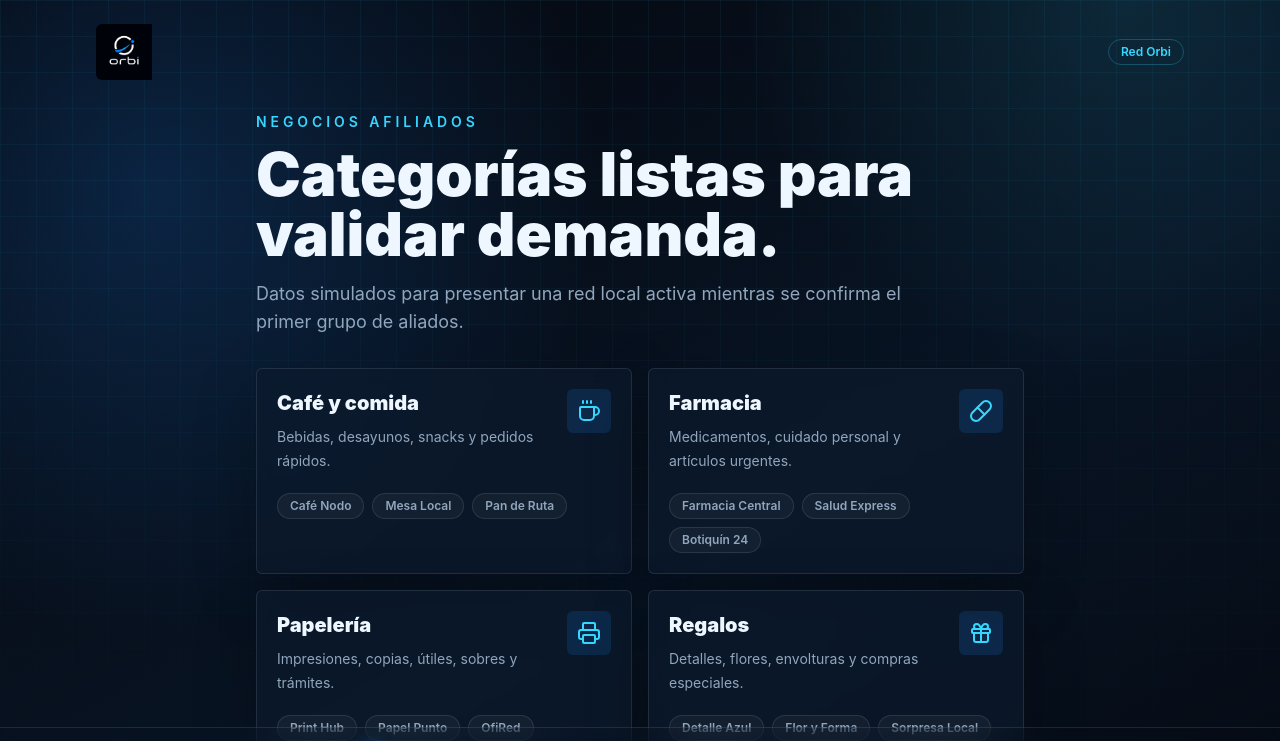
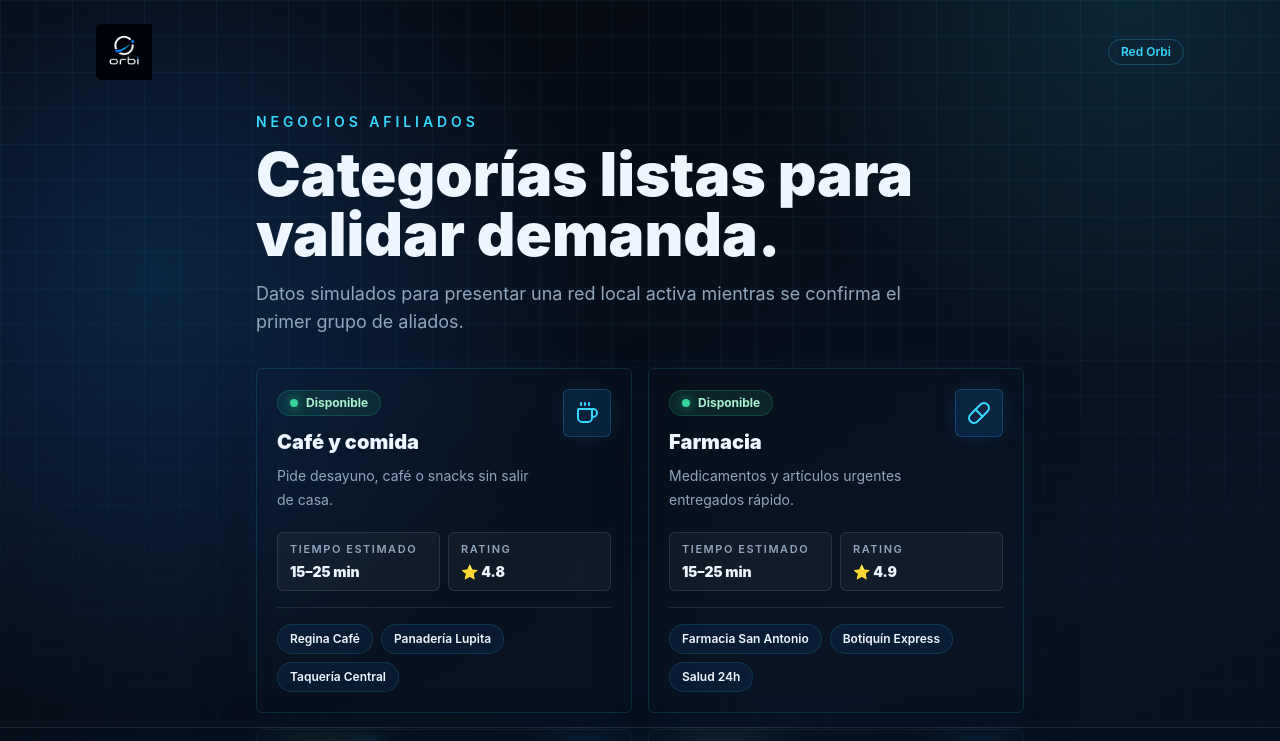
Before and after one commit to diegovs55/orbi-app, a Next.js app: page /negocios in a window 1280 px wide. Shown: the top 741 px of the page. Built offline with nearby package versions, Linux system fonts and the light colour scheme.

Commit message:
Mejora visual sección negocios afiliados

```diff
--- a/app/negocios/page.tsx
+++ b/app/negocios/page.tsx
@@ -4,32 +4,37 @@ import { PageShell } from "@/components/PageShell";
 const categories = [
   {
     name: "Café y comida",
-    description: "Bebidas, desayunos, snacks y pedidos rápidos.",
+    description: "Pide desayuno, café o snacks sin salir de casa.",
     icon: Coffee,
-    partners: ["Café Nodo", "Mesa Local", "Pan de Ruta"]
+    rating: "4.8",
+    partners: ["Regina Café", "Panadería Lupita", "Taquería Central"]
   },
   {
     name: "Farmacia",
-    description: "Medicamentos, cuidado personal y artículos urgentes.",
+    description: "Medicamentos y artículos urgentes entregados rápido.",
     icon: Pill,
-    partners: ["Farmacia Central", "Salud Express", "Botiquín 24"]
+    rating: "4.9",
+    partners: ["Farmacia San Antonio", "Botiquín Express", "Salud 24h"]
   },
   {
     name: "Papelería",
-    description: "Impresiones, copias, útiles, sobres y trámites.",
+    description: "Copias, impresiones y útiles cuando los necesitas.",
     icon: Printer,
-    partners: ["Print Hub", "Papel Punto", "OfiRed"]
+    rating: "4.7",
+    partners: ["Papelería Centro", "Copias Express", "Útiles Lupita"]
   },
   {
     name: "Regalos",
-    description: "Detalles, flores, envolturas y compras especiales.",
+    description: "Flores, detalles y sorpresas en ruta.",
     icon: Gift,
-    partners: ["Detalle Azul", "Flor y Forma", "Sorpresa Local"]
+    rating: "4.8",
+    partners: ["Florería D’Luz", "Sorpresas Regina", "Detalles Ana"]
   },
   {
     name: "Mandados",
-    description: "Compras, pagos, recolecciones y entregas cercanas.",
+    description: "Compras, pagos y vueltas coordinadas por Orbi.",
     icon: ShoppingBag,
+    rating: "4.9",
     partners: ["Orbi Express", "Ruta Corta", "Recados Pro"]
   }
 ];
@@ -47,24 +52,44 @@ export default function NegociosPage() {
           return (
             <article
               key={category.name}
-              className="rounded-md border border-white/10 bg-orbi-panel/70 p-5 shadow-soft backdrop-blur"
+              className="group rounded-md border border-orbi-cyan/15 bg-gradient-to-br from-orbi-panel/88 via-orbi-panel/70 to-orbi-black/82 p-5 shadow-[0_18px_55px_rgba(0,0,0,0.28),0_0_28px_rgba(31,139,255,0.08)] backdrop-blur transition hover:-translate-y-0.5 hover:border-orbi-cyan/35 hover:shadow-[0_24px_70px_rgba(0,0,0,0.34),0_0_38px_rgba(31,139,255,0.16)]"
             >
               <div className="mb-5 flex items-start justify-between gap-4">
                 <div>
+                  <span className="mb-3 inline-flex items-center gap-2 rounded-full border border-emerald-400/20 bg-emerald-400/10 px-3 py-1 text-xs font-bold text-emerald-200">
+                    <span className="h-2 w-2 rounded-full bg-emerald-400 shadow-[0_0_12px_rgba(52,211,153,0.8)]" />
+                    Disponible
+                  </span>
                   <h2 className="text-xl font-black tracking-normal text-orbi-text">
                     {category.name}
                   </h2>
                   <p className="mt-2 text-sm leading-6 text-orbi-muted">{category.description}</p>
                 </div>
-                <span className="flex h-11 w-11 shrink-0 items-center justify-center rounded-md bg-orbi-blue/15 text-orbi-cyan">
+                <span className="flex h-12 w-12 shrink-0 items-center justify-center rounded-md border border-orbi-cyan/20 bg-orbi-blue/15 text-orbi-cyan shadow-[0_0_22px_rgba(31,139,255,0.12)] transition group-hover:bg-orbi-blue/22">
                   <Icon aria-hidden="true" className="h-6 w-6" />
                 </span>
               </div>
-              <div className="flex flex-wrap gap-2">
+
+              <div className="mb-4 grid grid-cols-2 gap-2">
+                <div className="rounded-md border border-white/10 bg-white/[0.04] px-3 py-2">
+                  <p className="text-[11px] font-semibold uppercase tracking-[0.14em] text-orbi-muted">
+                    Tiempo estimado
+                  </p>
+                  <p className="mt-1 text-sm font-black text-orbi-text">15–25 min</p>
+                </div>
+                <div className="rounded-md border border-white/10 bg-white/[0.04] px-3 py-2">
+                  <p className="text-[11px] font-semibold uppercase tracking-[0.14em] text-orbi-muted">
+                    Rating
+                  </p>
+                  <p className="mt-1 text-sm font-black text-orbi-text">⭐ {category.rating}</p>
+                </div>
+              </div>
+
+              <div className="flex flex-wrap gap-2 border-t border-white/10 pt-4">
                 {category.partners.map((partner) => (
                   <span
                     key={partner}
-                    className="rounded-full border border-white/10 bg-white/[0.04] px-3 py-1 text-xs font-semibold text-orbi-muted"
+                    className="rounded-full border border-orbi-cyan/15 bg-orbi-blue/[0.08] px-3 py-1.5 text-xs font-semibold text-orbi-text"
                   >
                     {partner}
                   </span>
```
Also changed, not shown: screenshots/orbi-logo-home.png (added), screenshots/orbi-negocios.png (added).
